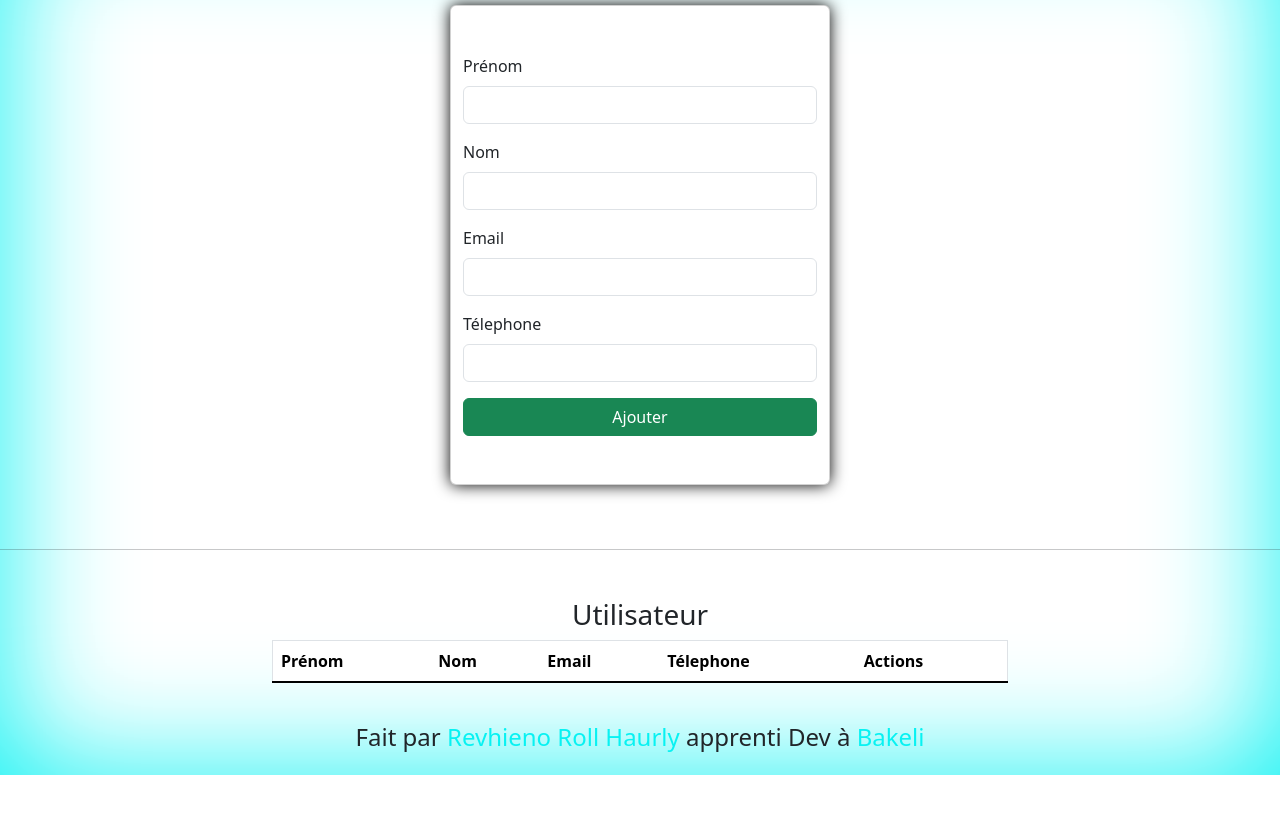
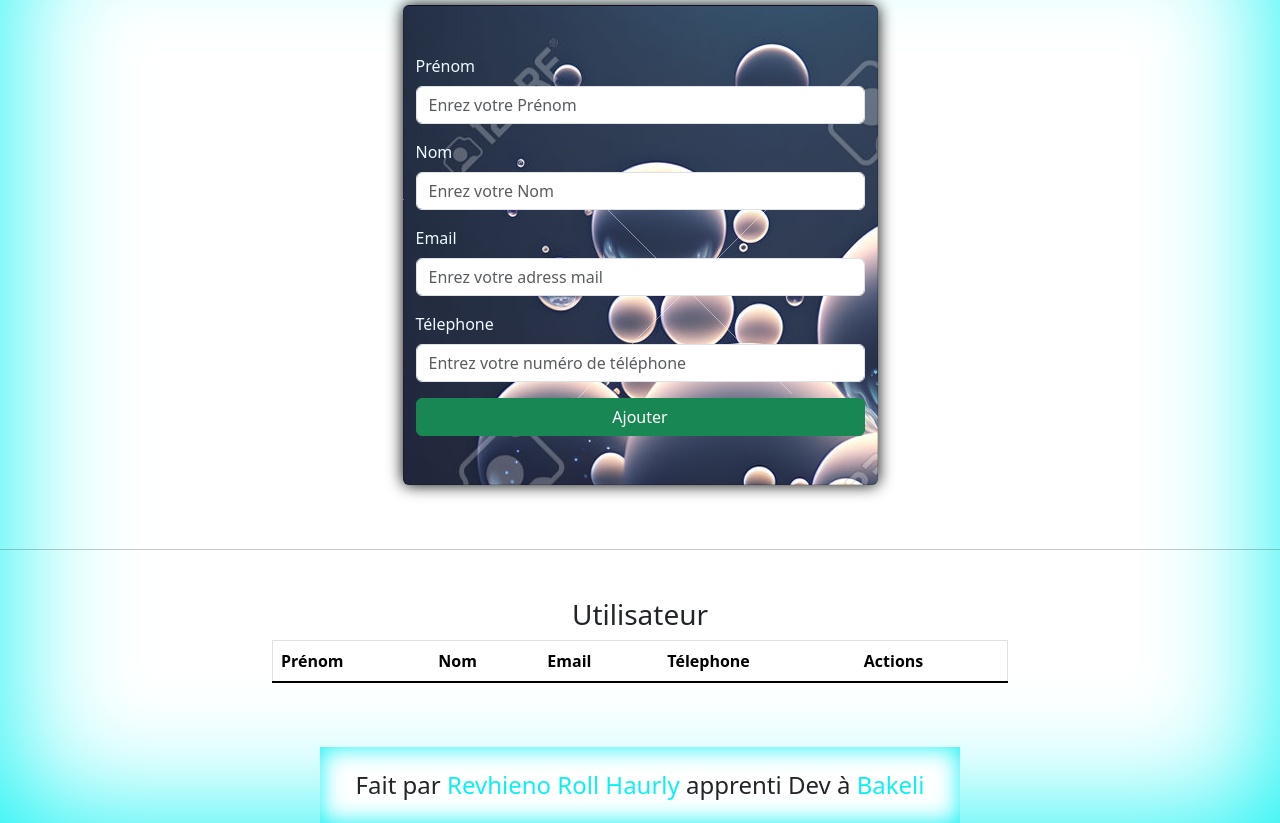
Before and after one commit to ZooM982/reatdr-tache-2-ajout-utilisateurs, a plain HTML site: page index.html in a window 1280 px wide. Shown: the part 99-922 px from the top of the page. Before the commit the page ends 882 px from the top, so only its background shows below. Drawn offline with nearby package versions, Linux system fonts and the light colour scheme.

Commit message:
background change for form

```diff
--- a/index.html
+++ b/index.html
@@ -15,22 +15,22 @@
         <!--AJOUTS DES DONNEES UTLISATEUR SAISIE PAR L'UTILISATEUR-->
         <div class="container">
             <div class="row">
-                    <div class="card col-md-4 mx-auto py-5 mb-5">
+                    <div class="card col-md-5 mx-auto py-5 mb-5" style="background-image: url(eau.jpg); color: aliceblue;">
                         <div class="form-group mb-3">
                             <label for="prenom" class="form-label">Prénom</label>
-                            <input type="text" class="form-control" id="prenom">
+                            <input type="text" class="form-control" id="prenom" placeholder="Enrez votre Prénom">
                         </div>
                         <div class="form-group mb-3">
                             <label for="nom" class="form-label">Nom</label>
-                            <input type="text" class="form-control" id="nom">
+                            <input type="text" class="form-control" id="nom" placeholder="Enrez votre Nom">
                         </div>
                         <div class="form-group mb-3">
                             <label for="email" class="form-label">Email</label>
-                            <input type="email" class="form-control" id="email">
+                            <input type="email" class="form-control" id="email" placeholder="Enrez votre adress mail">
                         </div>
                         <div class="form-group mb-3">
                           <label for="phone" class="form-label">Télephone</label>
-                          <input type="phone" class="form-control" id="phone">
+                          <input type="phone" class="form-control" id="phone" placeholder="Entrez votre numéro de téléphone">
                         </div>
                         <button type="submit" class="btn btn-success" onclick="AddData()" id="Submit">Ajouter</button>
                         <button type="submit" class="btn btn-warning" id="Update"><i class="fa-solid fa-check"></i></button>
@@ -39,7 +39,7 @@
         </div>
         <hr>
         <!--RECEPTION DES DONNEE UTILISTATEURS ET AFFICHAGE DANS LE DOM-->
-        <div class="container">
+        <div class="container my-5">
             <div class="row mt-5">
                 <div class="col-md-8 mx-auto">
                     <h3 class="text-center">Utilisateur</h3>
--- a/styles.css
+++ b/styles.css
@@ -28,3 +28,9 @@ body{
 span{
     color: rgb(8, 242, 242);
 }
+footer h4{
+    background-color: white;
+    width: 50%;
+    margin: auto;
+    box-shadow: inset 0 0  1em rgb(8, 242, 242);
+}
```
Also changed, not shown: eau.jpg (added), 1 other file.
